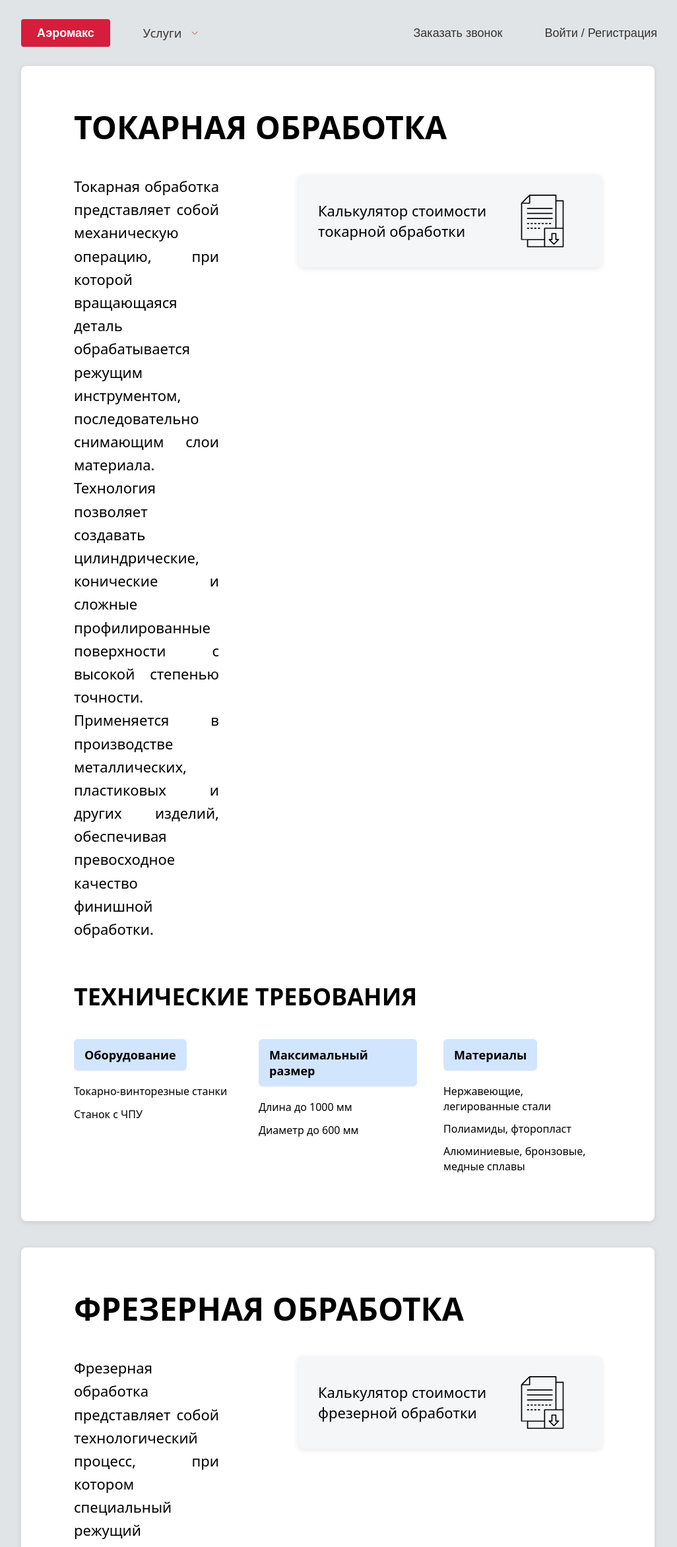
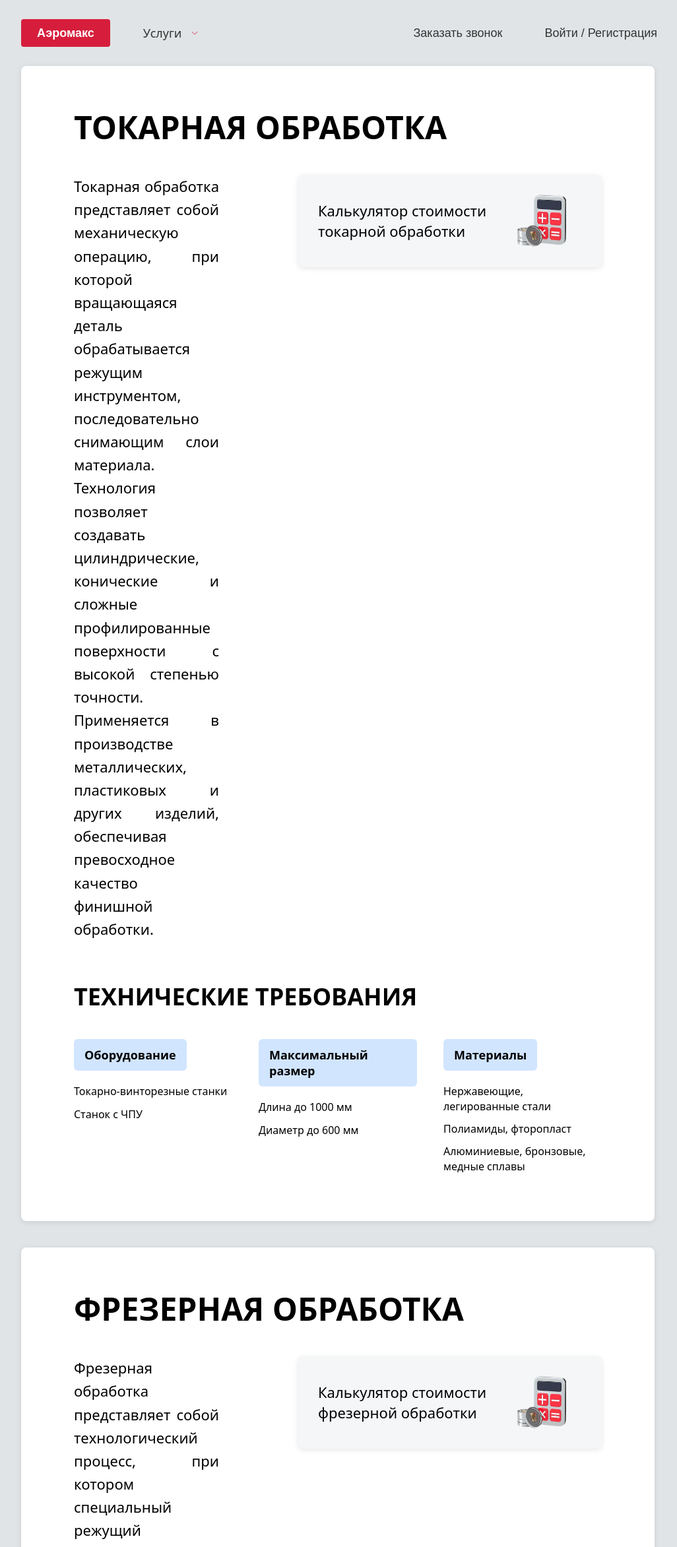
Before and after one commit to js-owl/maas-front, a Vue app: page /mach in a window 1280 px wide. Shown: the top 2345 px of the page at 66% size, without its empty margins (128-1154 px from the left). Built offline with nearby package versions, Linux system fonts and the light colour scheme.

Commit message:
Replace IconDrawing component with WebP image in MachiningPage.vue for improved performance and loading speed. Updated image attributes for better accessibility.

```diff
--- a/src/pages/MachiningPage.vue
+++ b/src/pages/MachiningPage.vue
@@ -1,5 +1,4 @@
 <script lang="ts" setup>
-import IconDrawing from "../icons/IconDrawing.vue";
 </script>
 
 <template>
@@ -25,8 +24,9 @@ import IconDrawing from "../icons/IconDrawing.vue";
               >
                 Калькулятор стоимости токарной обработки
               </div>
-              <IconDrawing
-                color="black"
+              <img
+                src="/calc.webp"
+                alt="calculator icon"
                 class="calculator-icon"
               />
             </div>
@@ -78,8 +78,9 @@ import IconDrawing from "../icons/IconDrawing.vue";
               >
                 Калькулятор стоимости фрезерной обработки
               </div>
-              <IconDrawing
-                color="black"
+              <img
+                src="/calc.webp"
+                alt="calculator icon"
                 class="calculator-icon"
               />
             </div>
```
